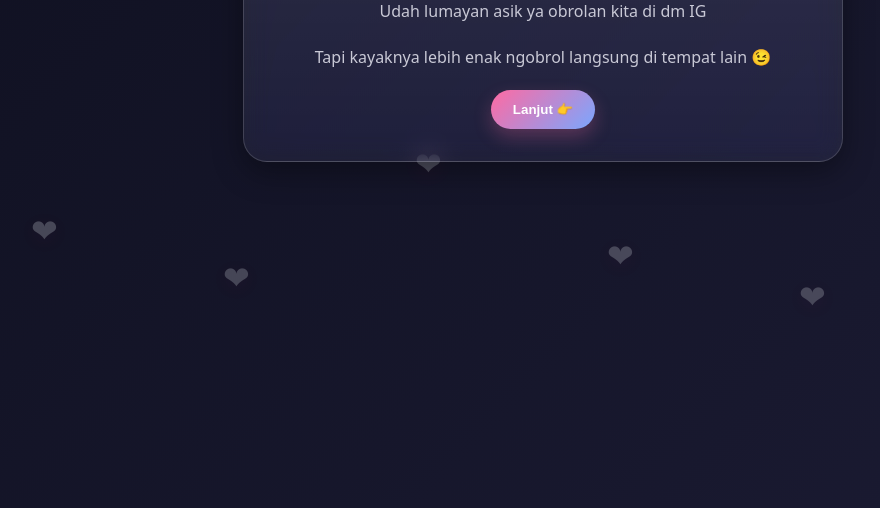
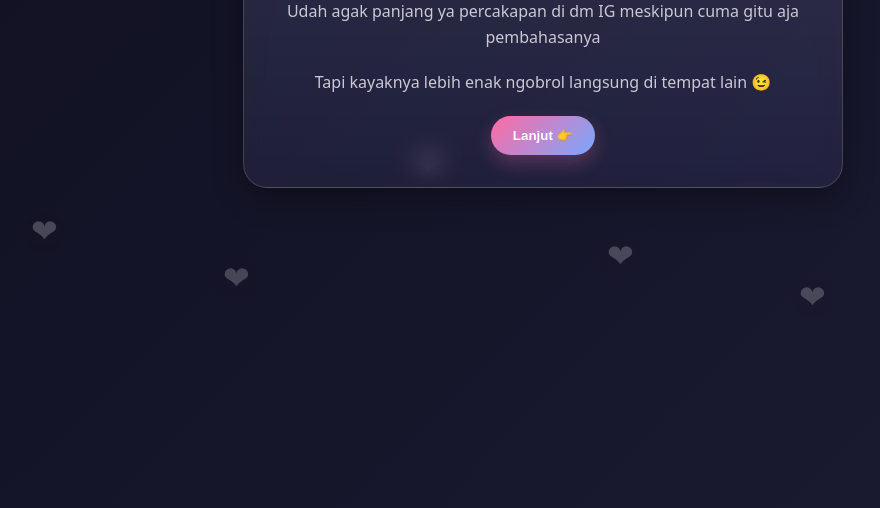
Before and after one commit to Wahyuaji1303/DATACUSTOMERSG2025, a plain HTML site: page index.html in a window 1280 px wide. Shown: the part 292-800 px from the top of the page, without its empty margins (97-977 px from the left). Drawn offline with Linux system fonts and the light colour scheme.

Commit message:
Update index.html

```diff
--- a/index.html
+++ b/index.html
@@ -15,7 +15,7 @@
   <!-- Halaman Pertama -->
   <section id="page1" class="card active">
     <h1 class="title">Hai Agisna Prameswari Herlambang</h1>
-    <p class="subtitle">Udah lumayan asik ya obrolan kita di dm IG</p>
+    <p class="subtitle">Udah agak panjang ya percakapan di dm IG meskipun cuma gitu aja pembahasanya</p>
     <p class="subtitle">Tapi kayaknya lebih enak ngobrol langsung di tempat lain 😉</p>
     <button class="btn" id="nextBtn">Lanjut 👉</button>
   </section>
```
